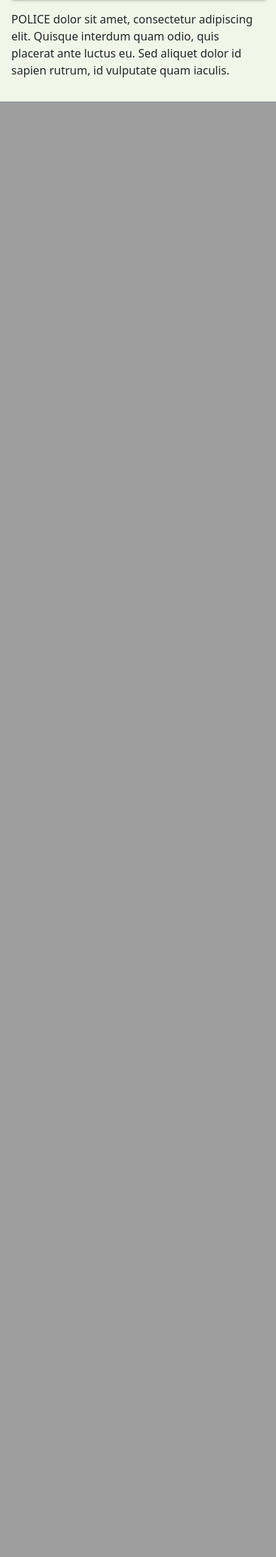
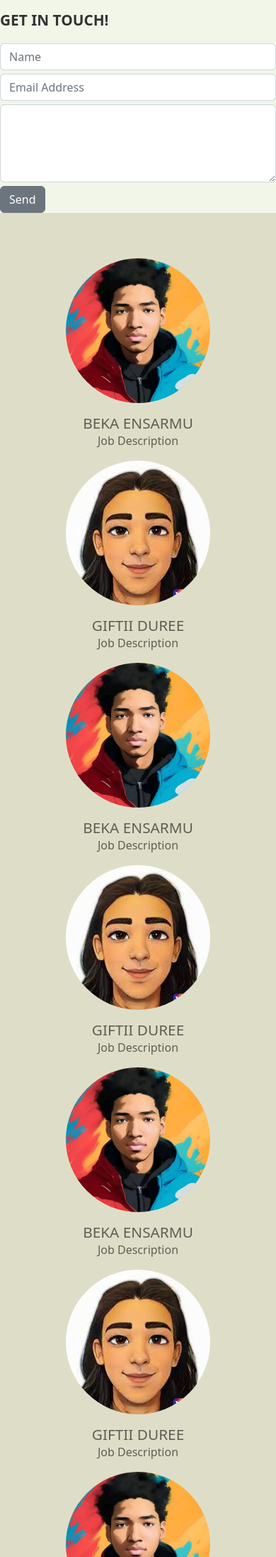
Before and after one commit to Bekaensarmu/Portfolio, a PHP site: page /form.html in a window 390 px wide. Shown: the part 1736-3930 px from the top of the page at 71% size. Before the commit the page ends 1879 px from the top, so only its background shows below. Run offline with PHP 8.4, Linux system fonts and the light colour scheme.

Commit message:
edit image and footer

```diff
--- a/css/styles.css
+++ b/css/styles.css
@@ -88,3 +88,96 @@ html, body {
 	box-shadow: 1px 1px 4px rgba(0, 0, 0, 0.4);
 	margin-bottom: 16px;
 }
+.features {
+	margin: 4em auto;
+	padding: 1em;
+	position: relative;
+}
+.feature-title {
+	color: #333;
+	font-size: 1.3rem;
+	font-weight: 700;
+	margin-bottom: 20px;
+	text-transform: uppercase;
+}
+.features img {
+	-webkit-box-shadow: 1px 1px 4px rgba(0, 0, 0, 0.4);
+	-moz-box-shadow: 1px 1px 4px rgba(0, 0, 0, 0.4);
+	box-shadow: 1px 1px 4px rgba(0, 0, 0, 0.4);
+	margin-bottom: 16px;
+}
+.features .form-control,
+.features input {
+	border-radius: 0;
+}
+.features .btn {
+    background-color: #589b37;
+    border: 1px solid #589b37;
+    color: #fff;
+    margin-top: 20px;
+}
+.features .btn:hover {
+    background-color: #333;
+    border: 1px solid #333;
+}
+.form-group {
+    margin-bottom: 5px;;
+}
+.background {
+	background: #dedec8;
+	padding: 4em 0;
+}
+.team {
+	color: #5e5e55;
+	padding: 0 180px;
+}
+.team .card-columns {
+	-webkit-column-count: 4;
+	-moz-column-count: 4;
+	column-count: 4;
+}
+.team .card {
+	background:none;
+	border: none;
+}
+.team .card-title {
+	font-size: 1.3rem;
+	margin-bottom: 0;
+	text-transform: uppercase;
+}
+.page-footer {
+    background-color: #222;
+    color: #ccc;
+    padding: 60px 0 30px;
+}
+@media (max-width: 991.98px) {
+
+    .team {
+        padding: 0 15px;
+    }
+
+}
+@media (max-width: 575.98px) {
+
+    .description {
+        left: 0;
+        padding: 0 15px;
+        position: absolute;
+        top: 10%;
+        transform: none;
+        text-align: center;
+    }
+    .description h1 {
+        font-size: 2em;
+    }
+    .description p {
+        font-size: 1.2em;
+    }
+    .features {
+        margin: 0;
+    }
+    .team {
+        max-width: 60%;
+    }
+
+}
--- a/form.html
+++ b/form.html
@@ -45,22 +45,120 @@
         <div class="row">
             <div class="col-lg-4 col-md-4 col-sm-12">
                 <h3 class="feature-title">MILITERY</h3>
-                <img src="images/column-1.jpg" class="img-fluid">
+                <img src="image/column-1.jpg" class="img-fluid">
                 <p>MILITERY dolor sit amet, consectetur adipiscing elit. Quisque interdum quam odio, quis placerat ante luctus eu. Sed aliquet dolor id sapien rutrum, id vulputate quam iaculis.</p>
             </div>
 
             <div class="col-lg-4 col-md-4 col-sm-12">
                 <h3 class="feature-title">POLICE</h3>
-                <img src="images/column-2.jpg" class="img-fluid">
+                <img src="image/column-2.jpg" class="img-fluid">
                 <p>POLICE dolor sit amet, consectetur adipiscing elit. Quisque interdum quam odio, quis placerat ante luctus eu. Sed aliquet dolor id sapien rutrum, id vulputate quam iaculis.</p>
             </div>
 
             <div class="col-lg-4 col-md-4 col-sm-12">
 
             </div>
+
+        </div>
+
+    </div>
+
+    <h3 class="feature-title">Get in Touch!</h3>
+    <div class="form-group">
+        <input type="text" class="form-control" placeholder="Name" name="">
+    </div>
+    <div class="form-group">
+        <input type="email" class="form-control" placeholder="Email Address" name="email">
+    </div>
+    <div class="form-group">
+        <textarea class="form-control" rows="4"></textarea>
+    </div>
+    <input type="submit" class="btn btn-secondary btn-block" value="Send" name="">
+
+    <div class="background">
+        <div class="container team">
+            <div class="row">
+                <div class="card col-lg-3 col-md-3 col-sm-4 text-center">
+                    <img class="card-img-top rounded-circle" src="image/team-image-1.webp" alt="Card image">
+                    <div class="card-body">
+                        <h4 class="card-title">Beka Ensarmu</h4>
+                        <p class="card-text">Job Description</p>
+                    </div>
+                </div>
+
+                <div class="card col-lg-3 col-md-3 col-sm-4 text-center">
+                    <img class="card-img-top rounded-circle" src="image/team-image-2.jpeg" alt="Card image">
+                    <div class="card-body">
+                        <h4 class="card-title">Giftii Duree</h4>
+                        <p class="card-text">Job Description</p>
+                    </div>
+                </div>
+                <div class="card col-lg-3 col-md-3 col-sm-4 text-center">
+                    <img class="card-img-top rounded-circle" src="image/team-image-1.webp" alt="Card image">
+                    <div class="card-body">
+                        <h4 class="card-title">Beka Ensarmu</h4>
+                        <p class="card-text">Job Description</p>
+                    </div>
+                </div>
+                <div class="card col-lg-3 col-md-3 col-sm-4 text-center">
+                    <img class="card-img-top rounded-circle" src="image/team-image-2.jpeg" alt="Card image">
+                    <div class="card-body">
+                        <h4 class="card-title">Giftii Duree</h4>
+                        <p class="card-text">Job Description</p>
+                    </div>
+                </div>
+                <div class="card col-lg-3 col-md-3 col-sm-4 text-center">
+                    <img class="card-img-top rounded-circle" src="image/team-image-1.webp" alt="Card image">
+                    <div class="card-body">
+                        <h4 class="card-title">Beka Ensarmu</h4>
+                        <p class="card-text">Job Description</p>
+                    </div>
+                </div>
+                <div class="card col-lg-3 col-md-3 col-sm-4 text-center">
+                    <img class="card-img-top rounded-circle" src="image/team-image-2.jpeg" alt="Card image">
+                    <div class="card-body">
+                        <h4 class="card-title">Giftii Duree</h4>
+                        <p class="card-text">Job Description</p>
+                    </div>
+                </div>
+                <div class="card col-lg-3 col-md-3 col-sm-4 text-center">
+                    <img class="card-img-top rounded-circle" src="image/team-image-1.webp" alt="Card image">
+                    <div class="card-body">
+                        <h4 class="card-title">Beka Ensarmu</h4>
+                        <p class="card-text">Job Description</p>
+                    </div>
+                </div>
+                <div class="card col-lg-3 col-md-3 col-sm-4 text-center">
+                    <img class="card-img-top rounded-circle" src="image/team-image-2.jpeg" alt="Card image">
+                    <div class="card-body">
+                        <h4 class="card-title">Giftii Duree</h4>
+                        <p class="card-text">Job Description</p>
+                    </div>
+                </div>
+
+            </div>
+
         </div>
     </div>
 
+    <footer class="page-footer">
+        <div class="container">
+            <div class="row">
+                <div class="col-lg-8 col-md-8 col-sm-12">
+                    <h6 class="text-uppercase font-weight-bold">Additional Information</h6>
+                    <p>Lorem ipsum dolor sit amet, consectetur adipiscing elit. Quisque interdum quam odio, quis placerat ante luctus eu. Sed aliquet dolor id sapien rutrum, id vulputate quam iaculis.</p>
+                    <p>Lorem ipsum dolor sit amet, consectetur adipiscing elit. Quisque interdum quam odio, quis placerat ante luctus eu. Sed aliquet dolor id sapien rutrum, id vulputate quam iaculis.</p>
+            </div>
+            <div class="col-lg-4 col-md-4 col-sm-12">
+                <h6 class="text-uppercase font-weight-bold">Contact</h6>
+                <p>1640 Riverside Drive, Hill Valley, California
+                <br/>info@mywebsite.com
+                <br/>+ 01 234 567 88
+                <br/>+ 01 234 567 89</p>
+            </div>
+        <div>
+        <div class="footer-copyright text-center">© 2023 Copyright: MyWebsite.com</div>
+    </footer>
 
 
 
```
Also changed, not shown: image/column-1.jpg (added), image/column-2.jpg (added), image/team-image-1.webp (added), image/team-image-2.jpeg (added).
